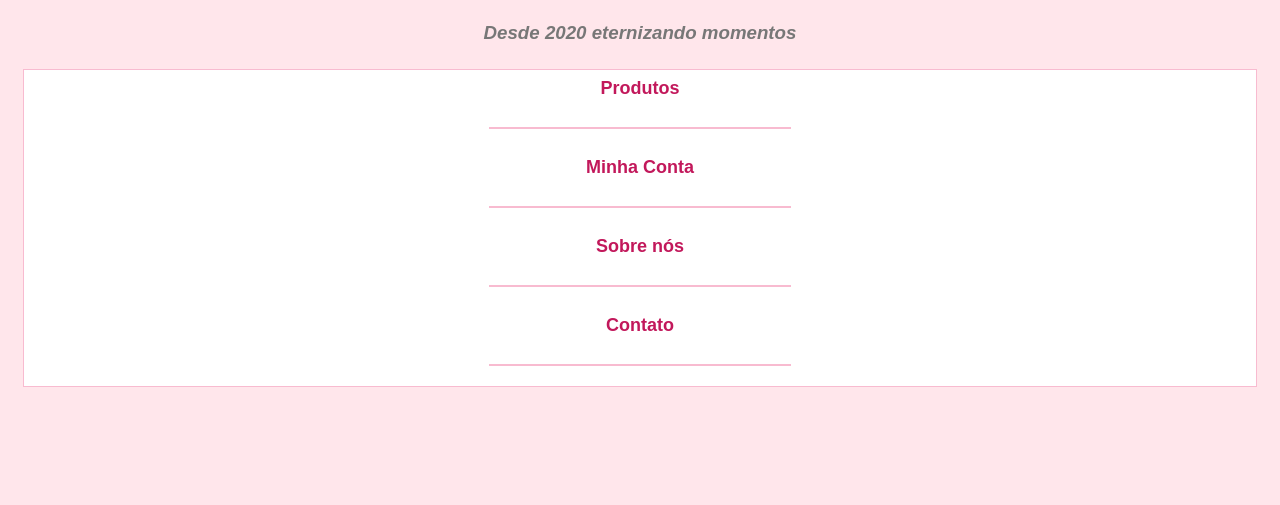
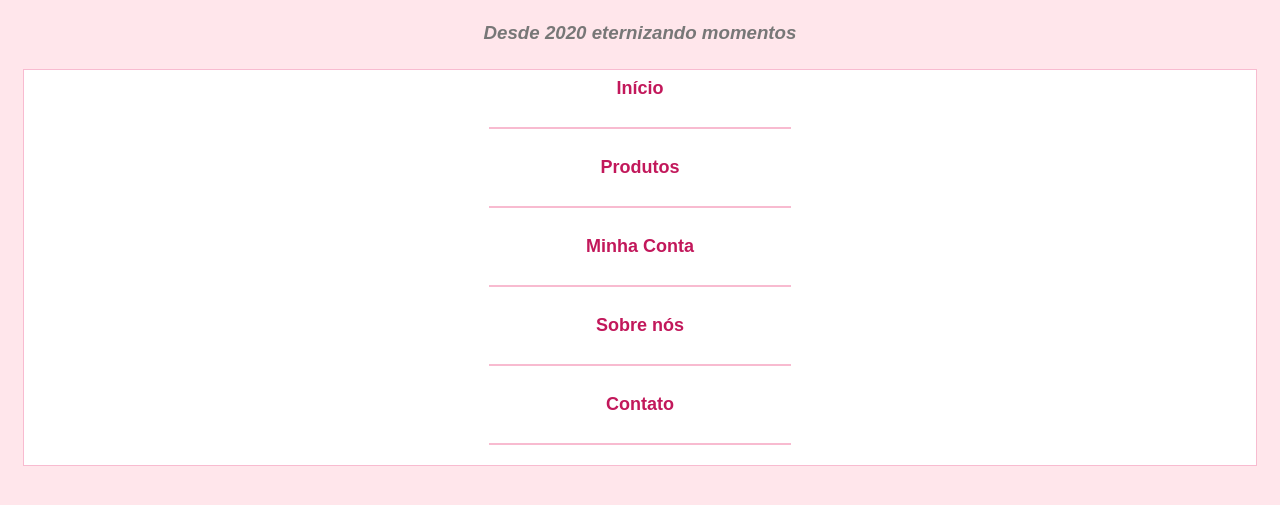
Before and after one commit to CarlaMatias/site-projeto, a plain HTML site: page index.html in a window 1280 px wide. Shown: the part 99-604 px from the top of the page. Drawn offline with Linux system fonts and the light colour scheme.

Commit message:
Update index.html

```diff
--- a/index.html
+++ b/index.html
@@ -12,18 +12,22 @@
   <body>
       <h1 class="title">Eternize Polaroids</h1>
       <h3>Desde 2020 eternizando momentos</h3>
+
       <ul>
 
-      <a href="produtos.html">Produtos</a>
+      <li><a href="index.html">Início</a></li>
       <hr>
 
-      <a href="formulário.html">Minha Conta</a>
+     <li><a href="produtos.html">Produtos</a></li>
       <hr>
 
-      <a href="sobre.html">Sobre nós</a>
+      <li><a href="formulário.html">Minha Conta</a></li>
       <hr>
 
-      <a href="contato.html">Contato</a>
+      <li><a href="sobre.html">Sobre nós</a></li>
+      <hr>
+
+      <li><a href="contato.html">Contato</a></li>
       <hr>
      </ul>
   </body>
```
